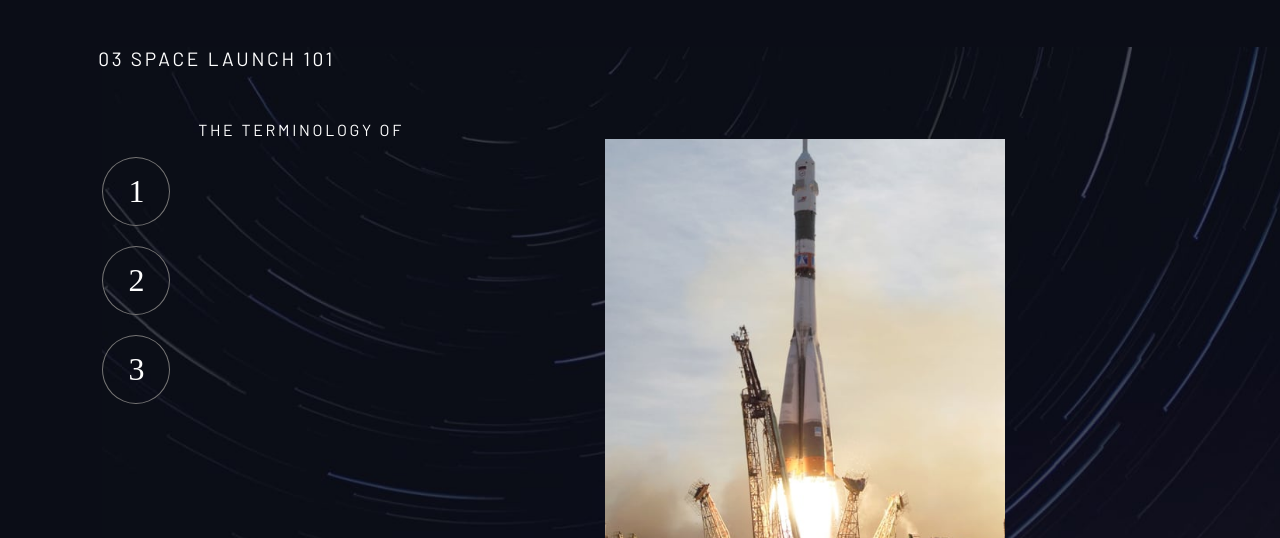
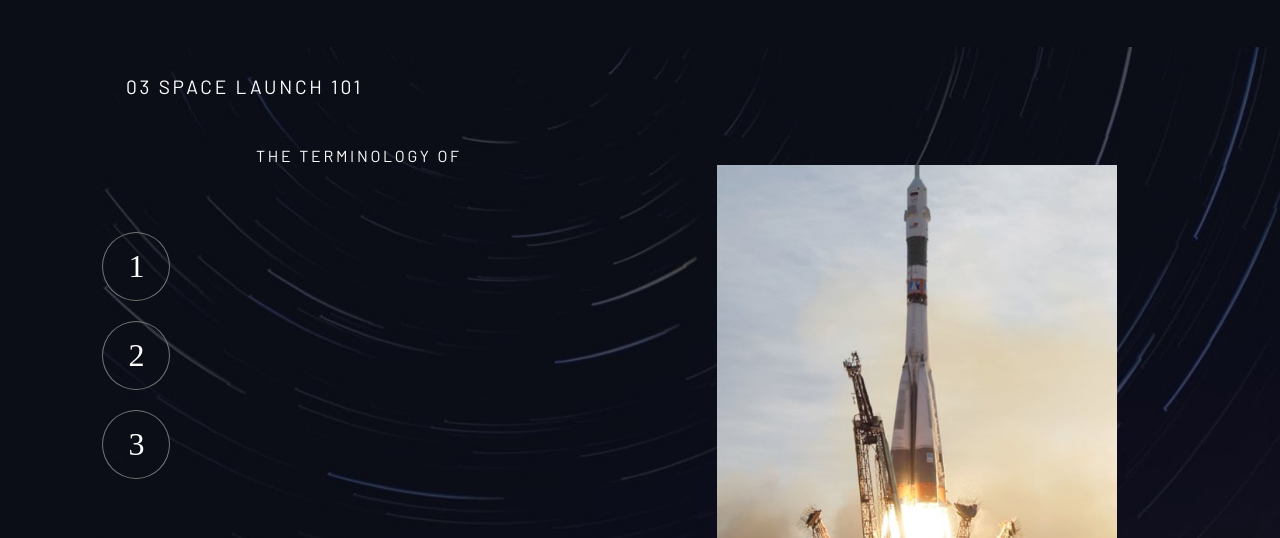
Before and after one commit to LuisaUrrego/sapace, a React app: page /technology in a window 1280 px wide. Shown: the part 131-669 px from the top of the page. Built offline with nearby package versions, Linux system fonts and the light colour scheme; a web font is replaced by a local one.

Commit message:
ajustes a technology

```diff
--- a/src/Components/crew/Crew.scss
+++ b/src/Components/crew/Crew.scss
@@ -66,10 +66,6 @@ button {
     cursor: pointer;
 }
 
-button:hover {
-    opacity: 0.25;
-}
-
 .lista__botones {
     display: flex;
     margin-left: 80px;
@@ -80,6 +76,9 @@ button:hover {
     // flex-direction:row-reverse;
     font-size: 12px;
     margin-left: 25px;
+    .button__slider:hover {
+        opacity: 0.25;
+    }
 }
 
 @media (max-width:850px) {
--- a/src/Components/technology/Technology.scss
+++ b/src/Components/technology/Technology.scss
@@ -1,7 +1,6 @@
 .main__technology {
     display: flex;
     flex-direction: row;
-    width: 85%;
 
     @media (max-width: 1440px) {
     display: flex;
@@ -24,7 +23,7 @@
 }
 
 .main__technology-tabs{
-    margin:10% -4% 0 0;
+    margin: auto;
     width: 15%;
     flex-direction: column;
     }
@@ -51,12 +50,13 @@
 
 
 .main__technology-panels{
-    display: flex;
-    font-family: "Barlow Condensed", sans-serif;
+    display: inline-block;
+    font-family: 'Barlow Condensed', sans-serif;
     font-weight: 400;
     font-size: 16px;
+    line-height: 19px;
     letter-spacing: 2.7px;
-    margin: 0% 0 0;
+    margin: 30px 0 0;
 
     .main__technology-title{
         margin-bottom: 50px;
@@ -65,7 +65,7 @@
         color: #fff;
 
         @media (max-width: 1440px) {
-            margin-left: -100px;
+            margin-left: -130px;
             }
 
         @media (max-width: 768px) {
```
